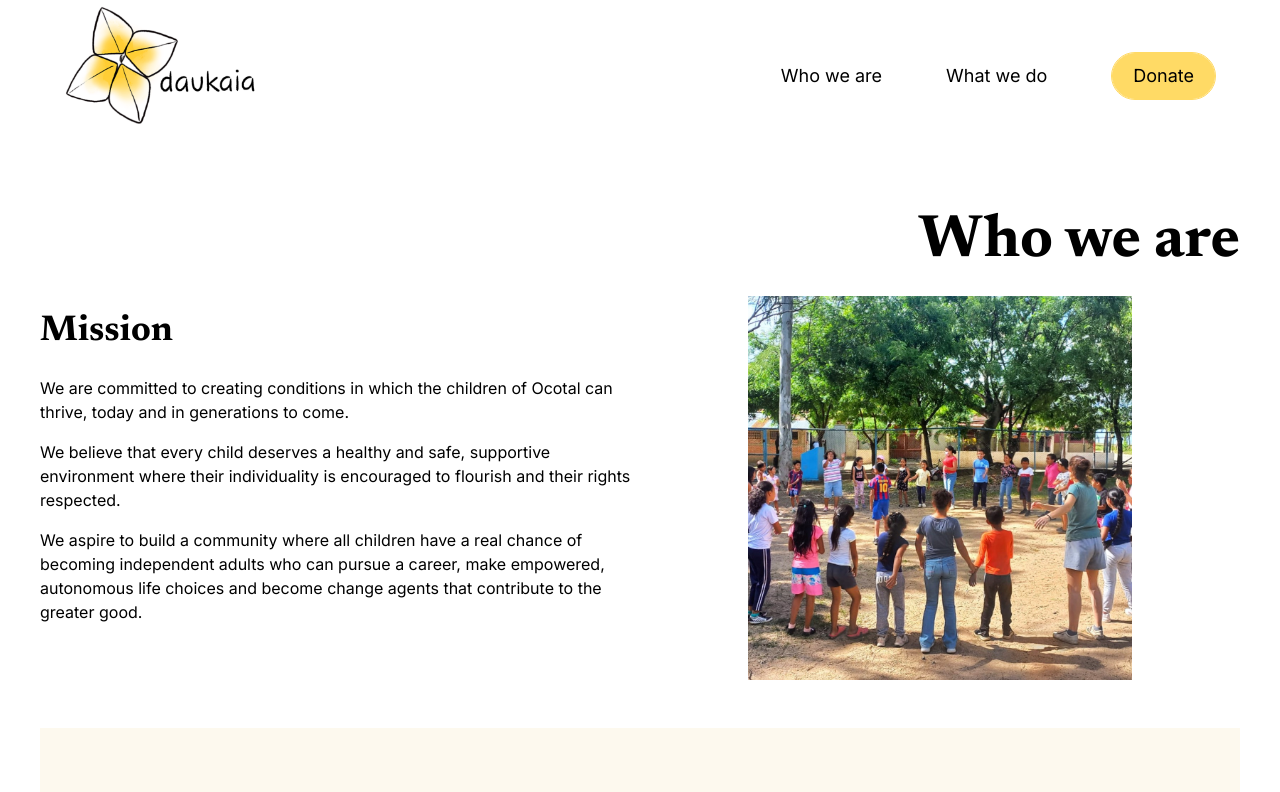
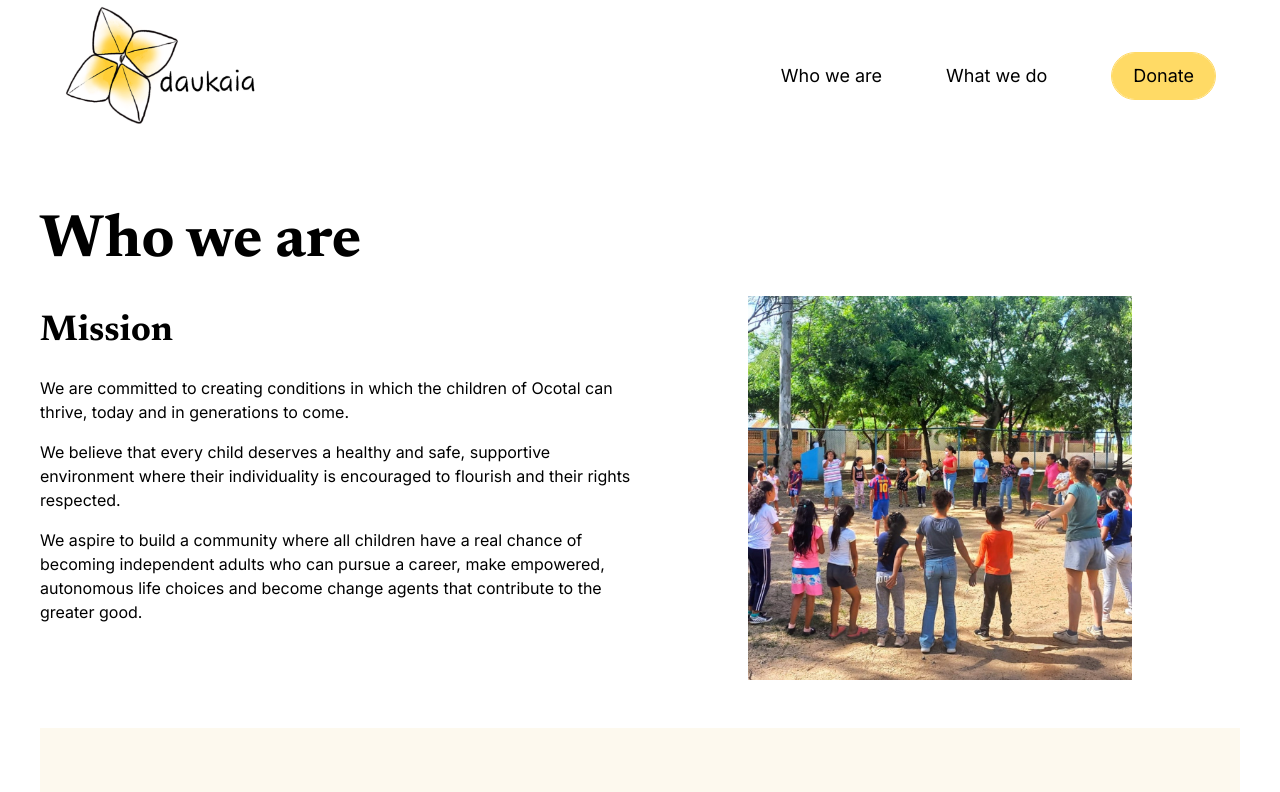
Before and after one commit to samheyman/daukaia-v3, a Next.js app: page /who-we-are in a window 1280 px wide. Shown: the top 792 px of the page. Built offline with nearby package versions, Linux system fonts and the light colour scheme.

Commit message:
More large screen fixes

```diff
--- a/src/app/who-we-are/components/Mission.tsx
+++ b/src/app/who-we-are/components/Mission.tsx
@@ -4,7 +4,7 @@ import kidsInPlayground from "../../../../public/images/kids-in-playground.jpg";
 
 export default function Mission() {
   return (
-    <section className=" mx-auto w-full lg:w-[min(1200px,(100%-4rem))] px-4 lg:px-0 flex flex-col lg:items-end my-12">
+    <section className=" mx-auto w-full lg:w-[min(1200px,(100%-4rem))] px-4 lg:px-0 flex flex-col my-12">
       {/* <img
         className="w-40 mr-20"
         src="./images/three-flowers.png"
```
